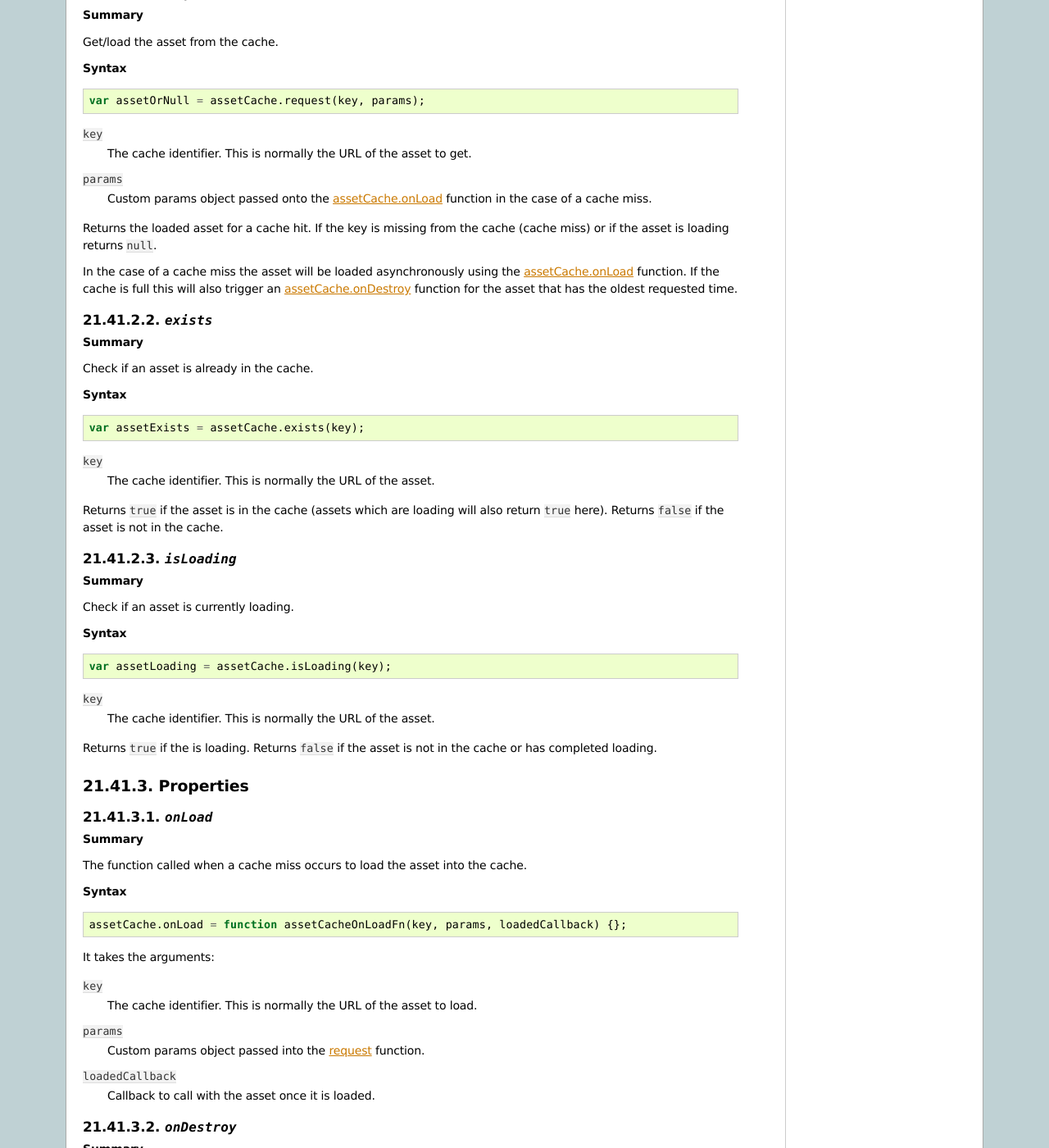
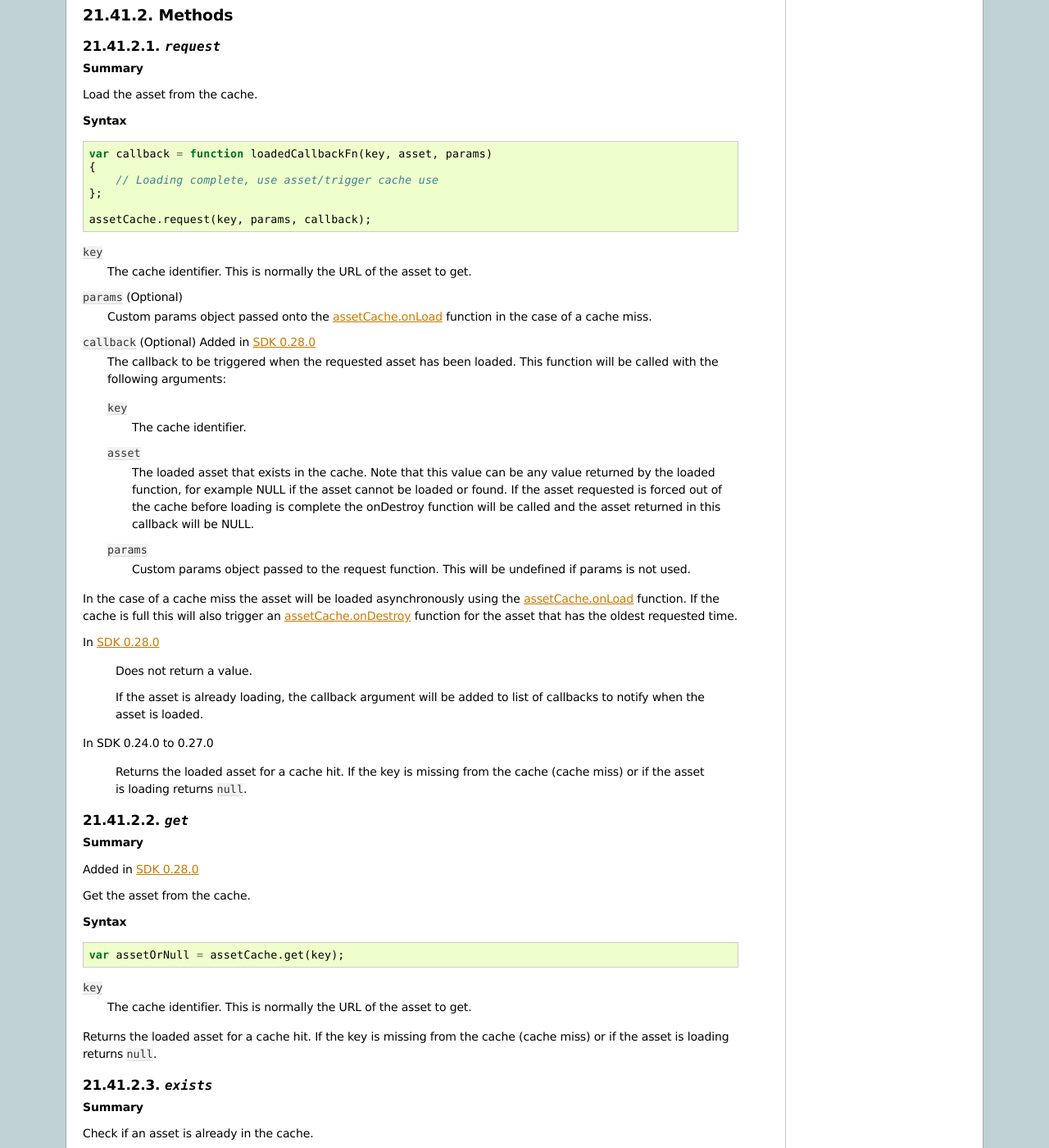
Before and after one commit to turbulenz/turbulenz_engine, a Sphinx documentation site: the page built from docs/source/jslibrary_api/assetcache_api.rst, in a window 1280 px wide and 1400 px high, scrolled down 1274 px. Shown: the whole window at 82% size. Built offline with Sphinx 7.4.7, drawn with Linux system fonts in a browser that asks for light colours; some of the changed text lies outside the part shown.

Commit message:
Updated AssetCache to version 2: - Improvements to performance. - Added new function 'get'. - Changed behaviour of 'request'. - Improved edge case handling.

```diff
--- a/docs/source/jslibrary_api/assetcache_api.rst
+++ b/docs/source/jslibrary_api/assetcache_api.rst
@@ -8,6 +8,10 @@
 ---------------------
 The AssetCache Object
 ---------------------
+
+**Version 1 - SDK 0.24.0 to 0.27.0**
+
+**Version 2 - SDK 0.28.0**
 
 Provides functionality for caching assets using least recently used (LRU) caching.
 When the cache is full each cache miss causes the removal of the asset that has the oldest requested time.
@@ -21,7 +25,7 @@ The AssetCache object requires::
 **Example**
 
 The ``AssetCache`` object is used in the leaderboards sample to make sure that by scrolling through users' avatar
-textures we don't use too much memory (while keeping the interface smooth).
+textures the amount of memory used is limited (while keeping the interface smooth).
 
 Constructor
 ===========
@@ -72,7 +76,7 @@ Creates and returns an AssetCache object.
     The function called when a cache miss occurs to load the asset into the cache.
     See :ref:`assetCache.onLoad <assetcache_onload>`.
 
-``onDestroy``
+``onDestroy`` (Optional)
     A JavaScript function.
     This is called for the asset with the oldest requested time when a cache miss occurs and the cache is full.
     See :ref:`assetCache.onDestroy <assetcache_ondestroy>`.
@@ -95,24 +99,83 @@ Methods
 
 **Summary**
 
-Get/load the asset from the cache.
+Load the asset from the cache.
 
 **Syntax** ::
 
-    var assetOrNull = assetCache.request(key, params);
+    var callback = function loadedCallbackFn(key, asset, params)
+    {
+        // Loading complete, use asset/trigger cache use
+    };
+
+    assetCache.request(key, params, callback);
 
 ``key``
     The cache identifier.
     This is normally the URL of the asset to get.
 
-``params``
+``params`` (Optional)
     Custom params object passed onto the :ref:`assetCache.onLoad <assetcache_onload>` function in the case of a cache miss.
+
+``callback`` (Optional) Added in :ref:`SDK 0.28.0 <assetcache_v2>`
+    The callback to be triggered when the requested asset has been loaded.
+    This function will be called with the following arguments:
+
+    ``key``
+        The cache identifier.
+
+    ``asset``
+        The loaded asset that exists in the cache.
+        Note that this value can be any value returned by the loaded function,
+        for example NULL if the asset cannot be loaded or found.
+        If the asset requested is forced out of the cache before
+        loading is complete the onDestroy function will be called and the asset
+        returned in this callback will be NULL.
+
+    ``params``
+        Custom params object passed to the request function.
+        This will be undefined if params is not used.
+
+In the case of a cache miss the asset will be loaded asynchronously using the :ref:`assetCache.onLoad <assetcache_onload>` function.
+If the cache is full this will also trigger an :ref:`assetCache.onDestroy <assetcache_ondestroy>` function for the asset that has the oldest requested time.
+
+In :ref:`SDK 0.28.0 <assetcache_v2>`
+
+    Does not return a value.
+
+    If the asset is already loading, the callback argument will be added to list of
+    callbacks to notify when the asset is loaded.
+
+In SDK 0.24.0 to 0.27.0
+
+    Returns the loaded asset for a cache hit.
+    If the key is missing from the cache (cache miss) or if the asset is loading returns ``null``.
+
+
+.. index::
+    pair: AssetCache; get
+
+.. _assetcache_get:
+
+`get`
+-----
+
+**Summary**
+
+Added in :ref:`SDK 0.28.0 <assetcache_v2>`
+
+Get the asset from the cache.
+
+**Syntax** ::
+
+    var assetOrNull = assetCache.get(key);
+
+``key``
+    The cache identifier.
+    This is normally the URL of the asset to get.
 
 Returns the loaded asset for a cache hit.
 If the key is missing from the cache (cache miss) or if the asset is loading returns ``null``.
-
-In the case of a cache miss the asset will be loaded asynchronously using the :ref:`assetCache.onLoad <assetcache_onload>` function.
-If the cache is full this will also trigger an :ref:`assetCache.onDestroy <assetcache_ondestroy>` function for the asset that has the oldest requested time.
 
 .. index::
     pair: AssetCache; exists
```
Also changed, not shown: docs/source/changelog.rst (+9 -0 lines), docs/source/release_notes/release_notes_0.28.0.rst (+10 -1 lines), 2 other files.
